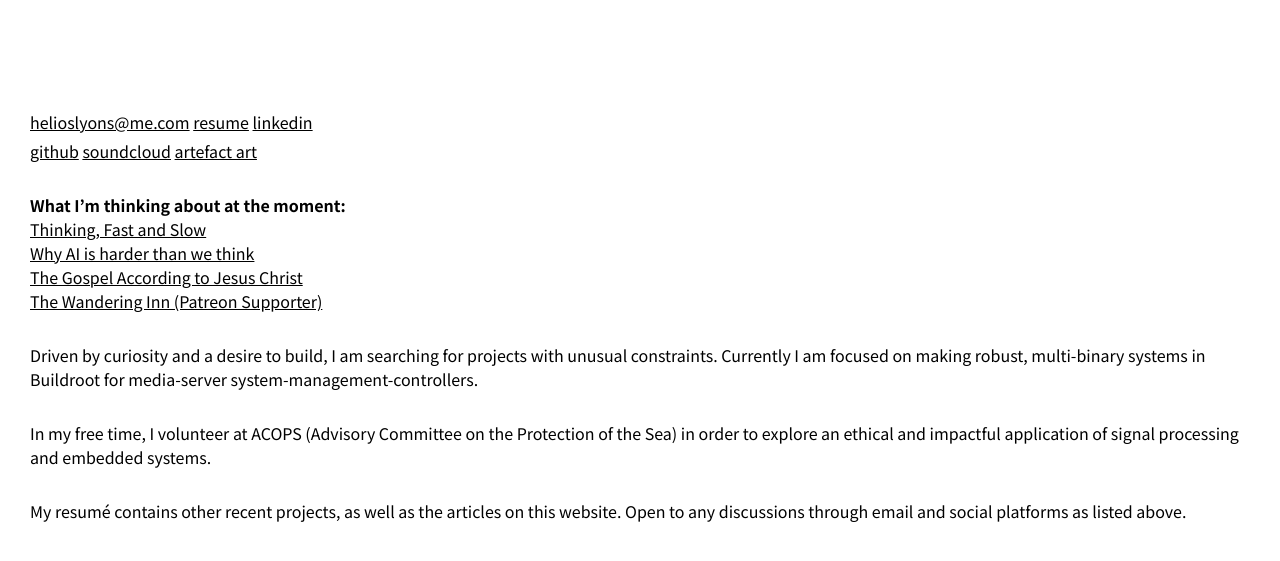
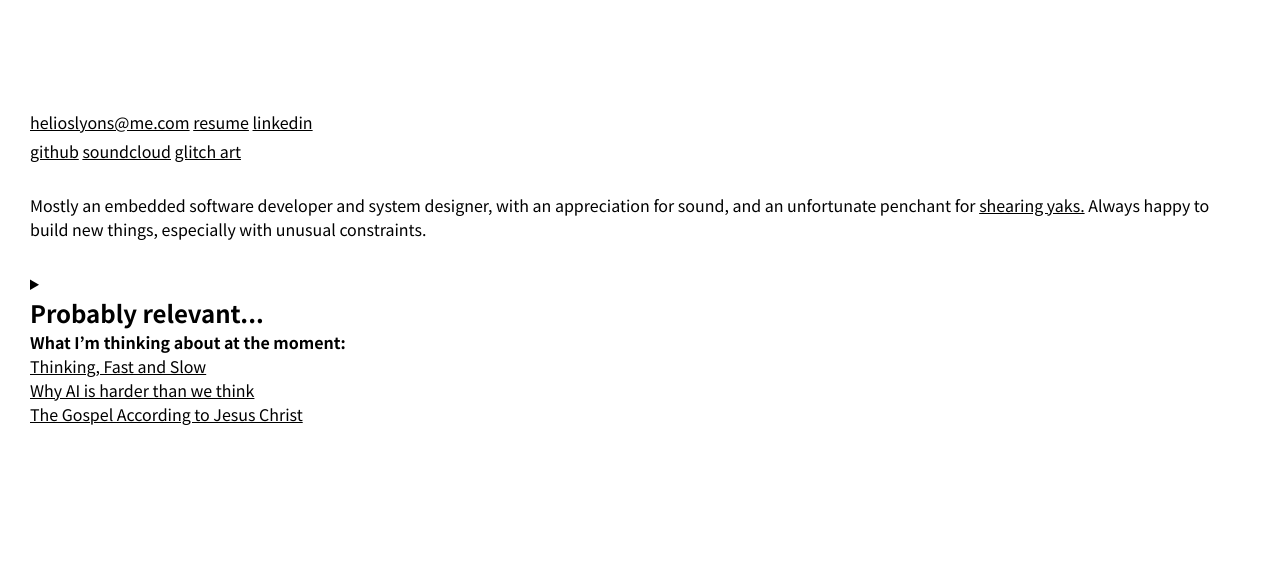
Before and after one commit to haelyons/haelyons.github.io, a Node project: template app/templates/about.ejs in a window 1280 px wide. Shown: the top 561 px of the page. Run offline with Node 20 templates, Linux system fonts and the light colour scheme; the template is opened without the code that fills it, so the values that code supplies are empty; style sheets or scripts are compiled from the project's sources.

Commit message:
Restructure and elaborate about page

```diff
--- a/app/templates/about.ejs
+++ b/app/templates/about.ejs
@@ -29,31 +29,54 @@
           <li>
             <a href="https://github.com/haelyons">github</a>
             <a href="https://soundcloud.com/0x0c/tracks">soundcloud</a>
-            <a href="https://www.instagram.com/wire.mane/">artefact art</a>
+            <a href="https://www.instagram.com/wire.mane/">glitch art</a>
           </li>
         </ul>
       </section>
 
       <section>
         <p>
+          Mostly an embedded software developer and system designer, with an appreciation for sound, and an
+          unfortunate penchant for <a href="https://seths.blog/2005/03/dont_shave_that/">shearing yaks.</a>
+          Always happy to build new things, especially with unusual constraints.
+        </p>
+
+        <section>
+          <details>
+            <summary><h2>Probably relevant...</h2></summary>
+            <ul>
+              <li>
+                Currently obsessed with <a href="https://buildroot.org/">Buildroot</a>
+                and making multi-binary systems with
+                <a href="https://sbabic.github.io/swupdate/swupdate.html">SWUpdate</a> and
+                <a href="https://en.wikipedia.org/wiki/Das_U-Boot">U-Boot.</a>
+                I am best at C, but also use C++ and Python in my work.
+              </li>
+              <li>
+                Volunteer as a delegate for <a href="https://www.acops.org.uk/">ACOPS</a> in underwater radiated noise measurement
+                and management to inform international regulatory processes. Hopeful for this sustainable, and meaningful
+                use of embedded systems, from
+                  <a href="https://www.jonasproject.eu/">JONAS</a> and
+                  <a href="http://lifepiaquo-urn.eu/en/home/">PIAQUO-Life</a>, among many others.
+              </li>
+              <li>
+                Favorite book is <a href="https://wanderinginn.com/">The Wandering Inn,</a>, because chapters are released
+                twice a week as a serial, so I cannot read the whole thing at once.
+              </li>
+              <li>
+                I think crocs are practical.
+              </li>
+            </ul>
+          </details>
+        </section>
+
+        <p>
           <b> What I’m thinking about at the moment: </b> <br />
           <a href="https://en.wikipedia.org/wiki/Thinking,_Fast_and_Slow">Thinking, Fast and Slow</a> <br />
           <a href="https://arxiv.org/pdf/2104.12871.pdf">Why AI is harder than we think</a> <br />
           <a href="https://en.wikipedia.org/wiki/The_Gospel_According_to_Jesus_Christ">The Gospel According to Jesus Christ</a> <br />
-          <a href="https://wanderinginn.com/">The Wandering Inn (Patreon Supporter)</a> <br />
         </p>
 
-        <p>
-          Driven by curiosity and a desire to build, I am searching for projects with unusual constraints. Currently I am focused on making robust, multi-binary systems in Buildroot for media-server system-management-controllers.
-        </p>
-
-        <p>
-          In my free time, I volunteer at ACOPS (Advisory Committee on the Protection of the Sea) in order to explore an ethical and impactful application of signal processing and embedded systems.
-        </p>
-
-        <p>
-          My resumé contains other recent projects, as well as the articles on this website. Open to any discussions through email and social platforms as listed above.
-        </p>
       </section>
   </main>
 
```
